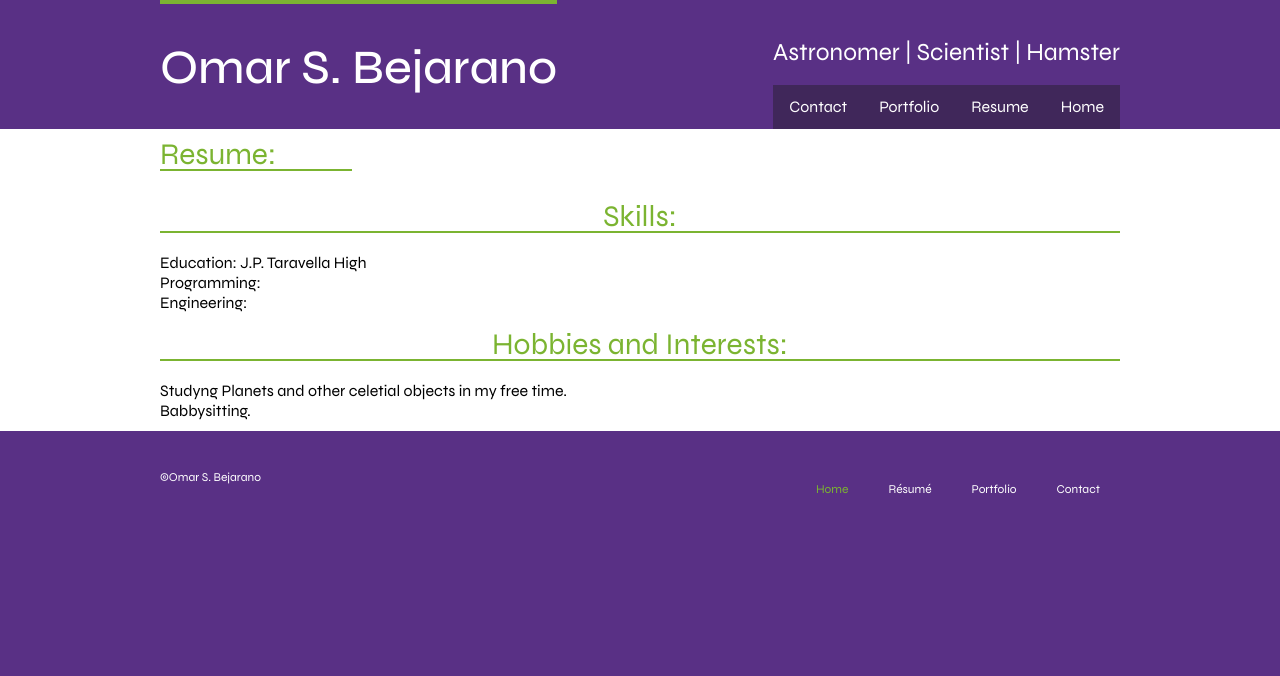
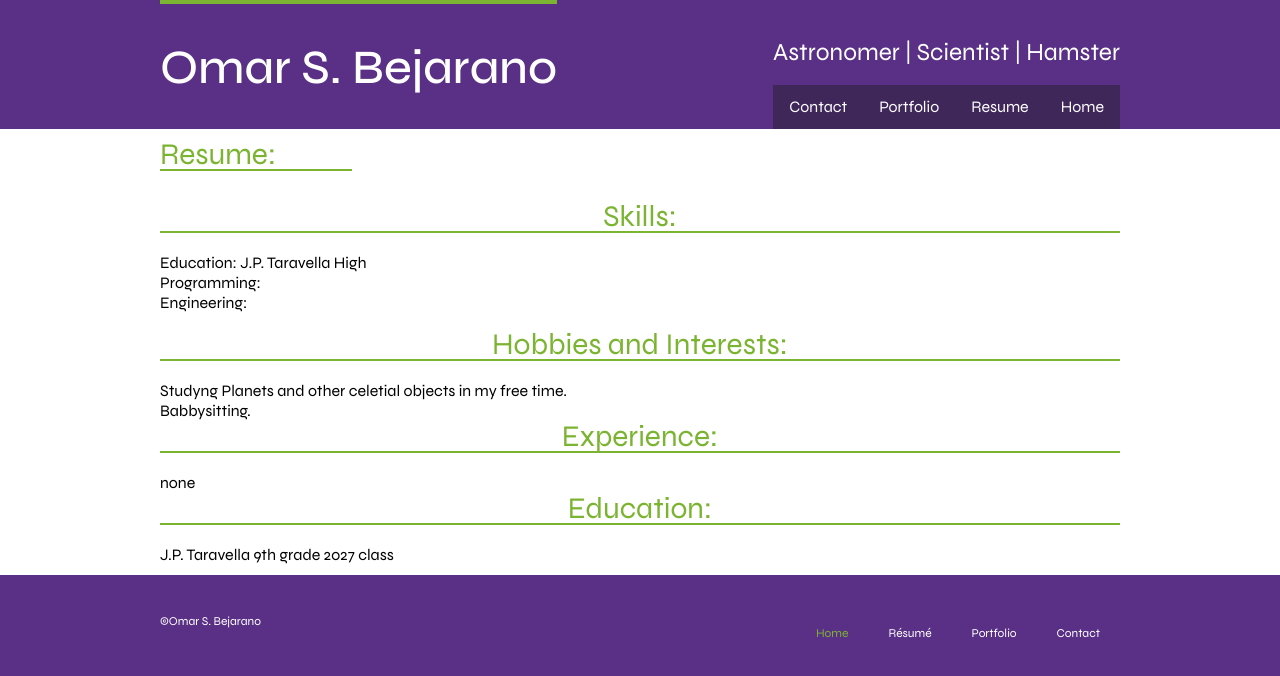
Before and after one commit to HamsterRush/Resume-Project, a plain HTML site: page resume.html in a window 1280 px wide. Drawn offline with Linux system fonts and the light colour scheme.

Commit message:
Add files via upload

```diff
--- a/resume.html
+++ b/resume.html
@@ -44,6 +44,11 @@
             <br/>
             Babbysitting.
         </p>
+        <h2>Experience:</h2>
+        <p>none</p>
+
+        <h2>Education:</h2>
+        <p>J.P. Taravella 9th grade 2027 class</p>
 
 
 </article>
```
Also changed, not shown: index.html (+1 -5 lines).
